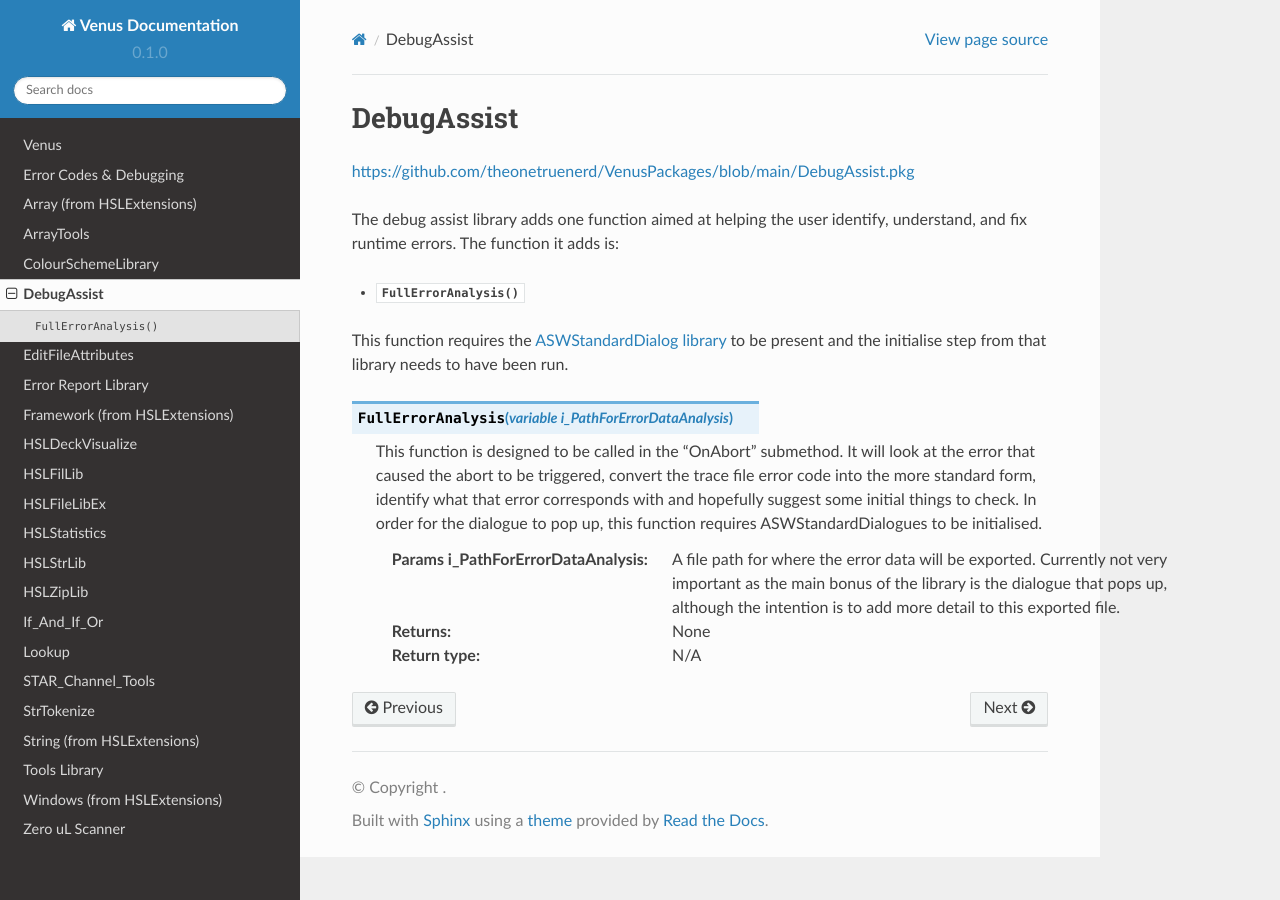
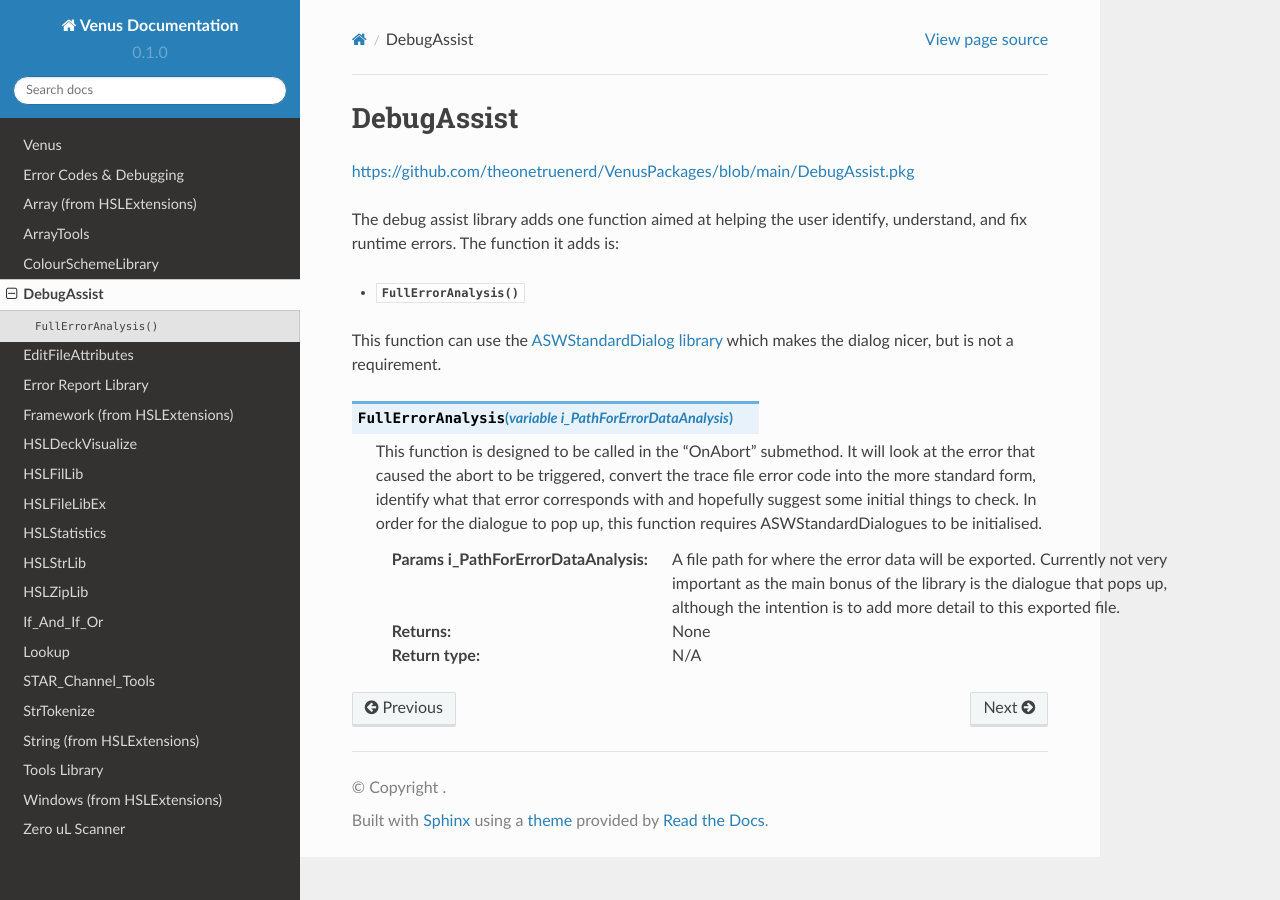
Before and after one commit to theonetruenerd/VenusLibraryDocumentation, a Sphinx documentation site: the page built from docs/source/DebugAssist.rst, in a window 1280 px wide. Built offline with Sphinx 7.4.7 and the Read the Docs theme 2.0.0, drawn with Linux system fonts in a browser that asks for light colours; pages that are not in the unit, such as notebooks, are missing from menus.

Commit message:
Update DebugAssist.rst

```diff
--- a/docs/source/DebugAssist.rst
+++ b/docs/source/DebugAssist.rst
@@ -7,7 +7,7 @@ The debug assist library adds one function aimed at helping the user identify, u
 
 - :py:func:`FullErrorAnalysis`
 
-This function requires the `ASWStandardDialog library <https://github.com/theonetruenerd/VenusPackages/blob/main/ASWStandardDialogs.pkg>`_ to be present and the initialise step from that library needs to have been run.
+This function can use the `ASWStandardDialog library <https://github.com/theonetruenerd/VenusPackages/blob/main/ASWStandardDialogs.pkg>`_ which makes the dialog nicer, but is not a requirement.
 
 .. py:function:: FullErrorAnalysis(variable i_PathForErrorDataAnalysis)
 
```
